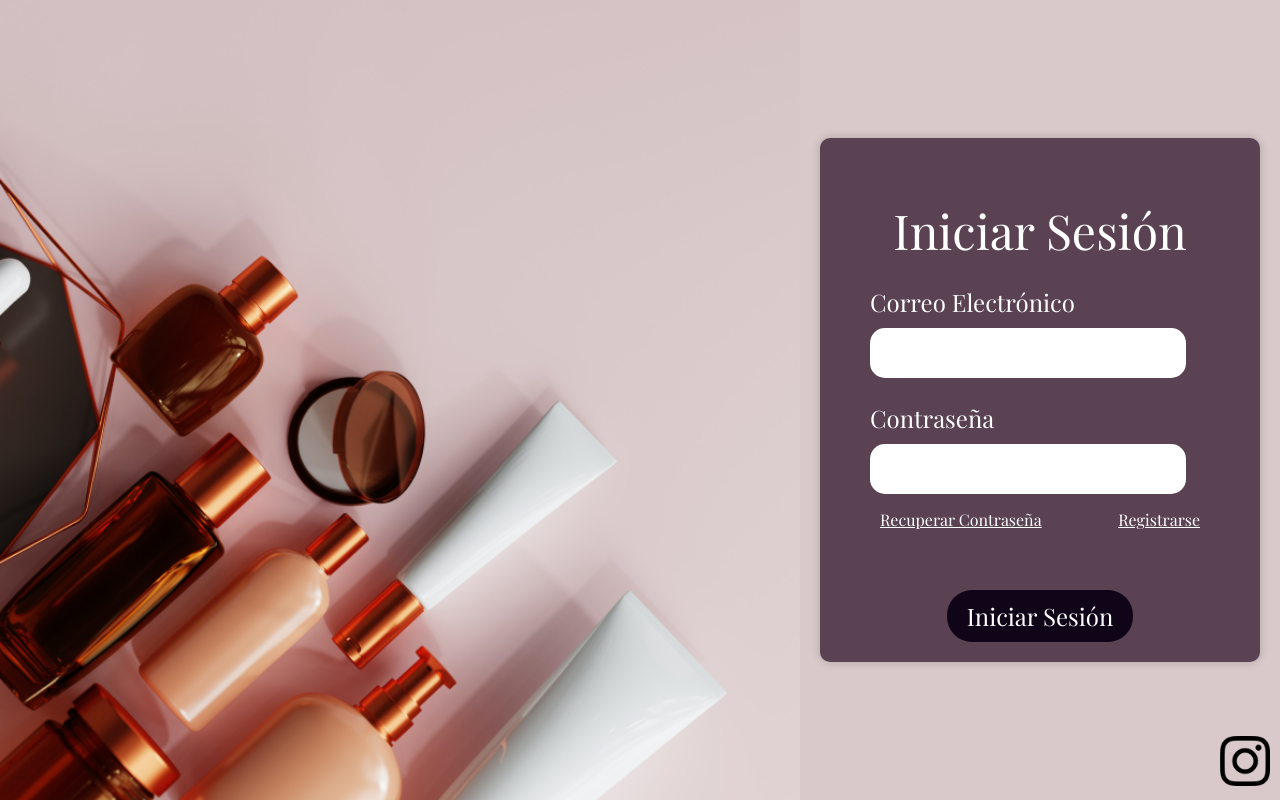
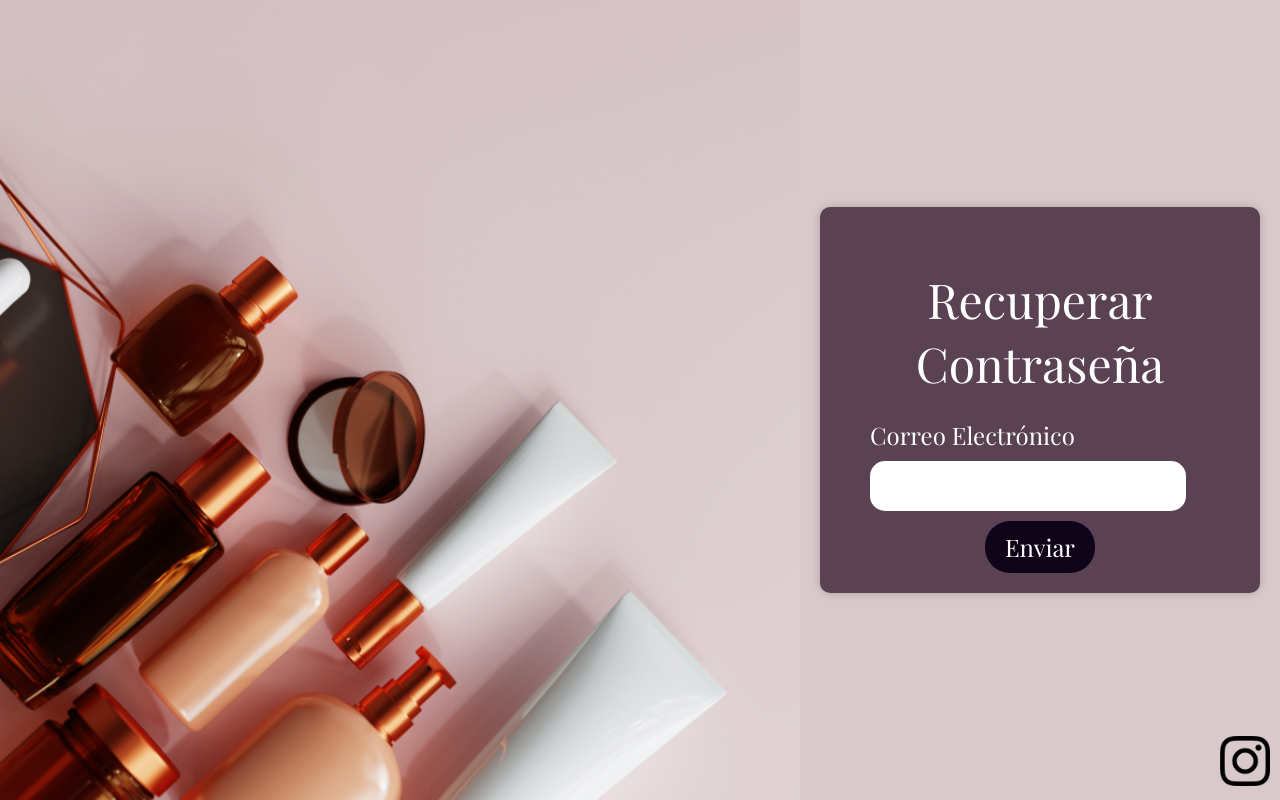
Before and after one commit to marioBarbozaA/DuendeWeb, a React (Create React App) app in the folder duende-pagina-web/: page / in a window 1280 px wide. Built offline with nearby package versions, Linux system fonts and the light colour scheme.

Commit message:
Recuperacion listo

```diff
--- a/duende-pagina-web/src/App.js
+++ b/duende-pagina-web/src/App.js
@@ -2,12 +2,13 @@ import './App.css';
 import './Assets/tipografias.css';
 import Login from'./Components/Login/Login.js';
 import Register from './Components/Register/Register.js';
+import Recuperacion from './Components/Recuperacion/Recuperacion.js';
 //<Login/>
 
 function App() {
   return (<>
      <div className="App">
-      <Login/>
+      <Recuperacion/>
      </div>
   </>
 
--- a/duende-pagina-web/src/Components/Buttons/IconButton.style.css
+++ b/duende-pagina-web/src/Components/Buttons/IconButton.style.css
@@ -9,4 +9,5 @@
   cursor: pointer;
   border: none; /* Elimina el borde */
   font-size: 24px;
+  margin-top: 10px;
 }
--- /dev/null
+++ b/duende-pagina-web/src/Components/Recuperacion/Recuperacion.js
@@ -0,0 +1,43 @@
+import React from 'react';
+import '../Login/Login.css'; // Asegúrate de tener un archivo CSS para estilizar este componente
+import IconButton from '../Buttons/Button.js'; // Asegúrate de proporcionar la ruta correcta al archivo de tu componente IconButton
+import Fondo from "../../Imagenes/Fondo-Login.png";
+import instagram from "../../Imagenes/instagram.png";
+
+function Recuperacion() {
+  const handleRecovery = () => {
+    // Lógica para manejar la recuperación de contraseña
+  };
+
+  return (
+    <div className="login-container">
+      <div className="left-side">
+        {/* Utiliza las imágenes importadas o el contenido que desees */}
+        <img src={Fondo} alt="Imagen de recuperación de contraseña" />
+      </div>
+      <div className="right-side">
+        <div className="login-box">
+          <h2>Recuperar Contraseña</h2>
+          <form>
+            <div className="form-login">
+              <h3 className="subtitulo-logins">Correo Electrónico</h3>
+              <input type="email" id="correo" name="correo" required />
+            </div>
+            <IconButton
+              buttonText="Enviar"
+              buttonClassname="login-button"
+              handleOnClick={handleRecovery}
+              // Agrega el ícono deseado aquí
+            />
+          </form>
+        </div>
+        <div className="instagram-icon">
+          {/* Aquí puedes colocar el icono de Instagram o el contenido deseado */}
+          <img src={instagram} alt="Icono de Instagram" />
+        </div>
+      </div>
+    </div>
+  );
+}
+
+export default Recuperacion;
```
